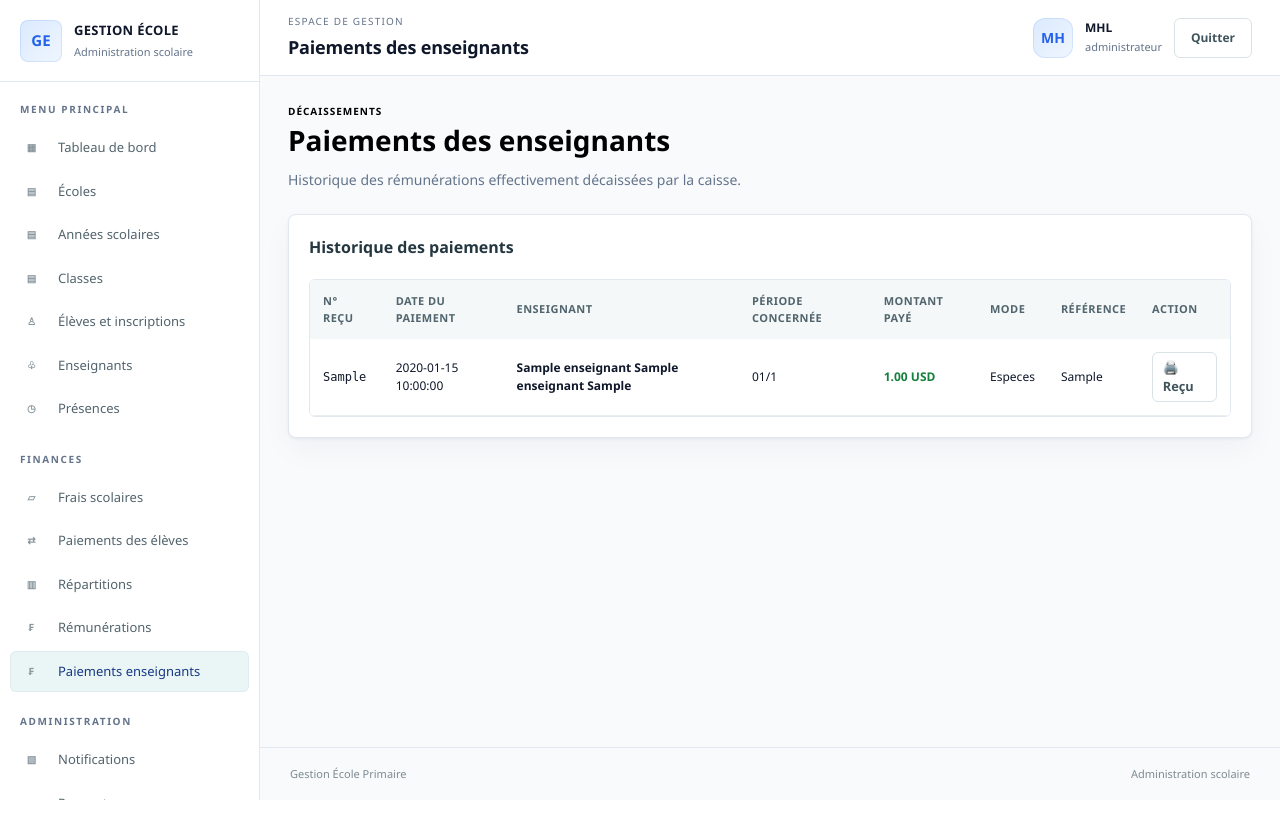
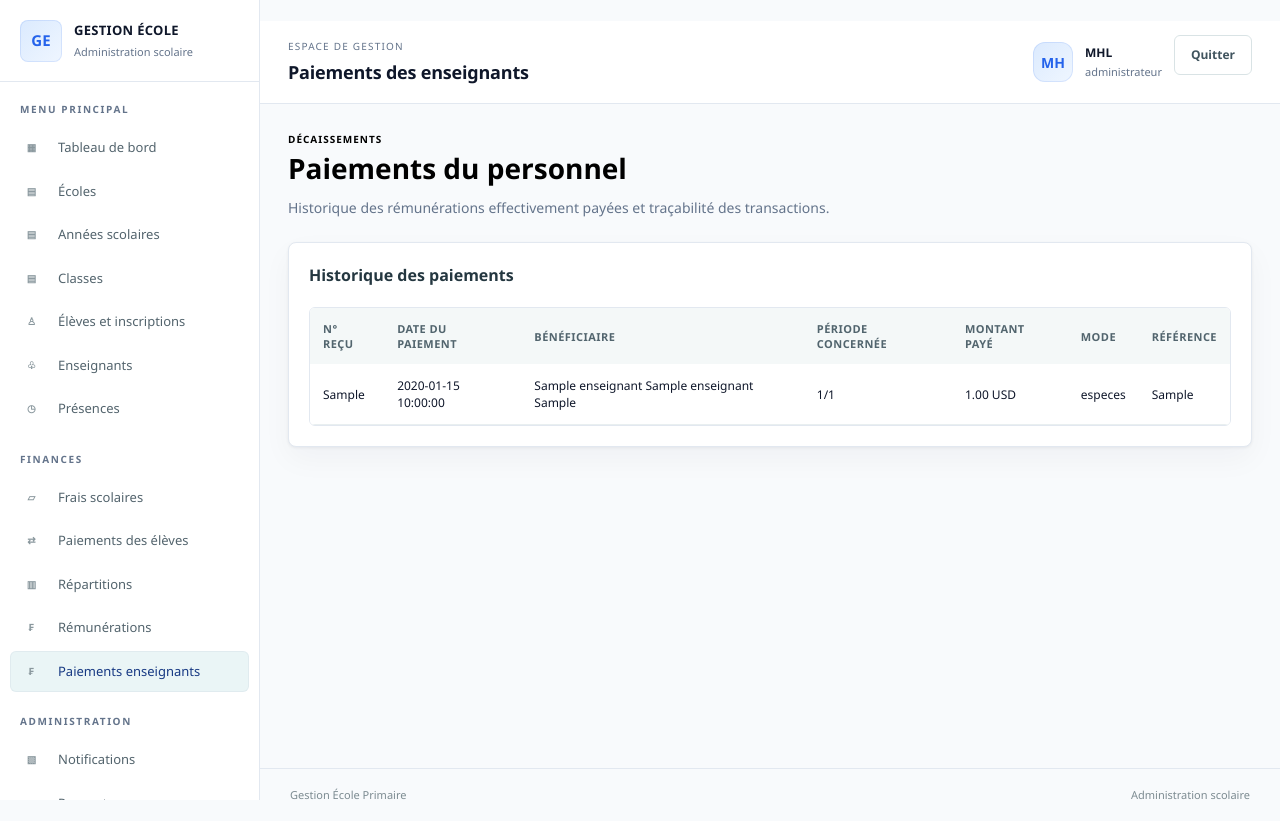
Before and after one commit to mhljacksonmuhindo-dotcom/gestionecole, a Flask app: page /module/paiements_enseignants in a window 1280 px wide. Before the commit the page ends 800 px from the top, so only its background shows below. Run offline with Flask 3, Linux system fonts and the light colour scheme; a user stored in the database is signed in; data comes from the database, SQL or seed files in the repository; tables that the repository leaves empty hold one stand-in row (values such as "Sample post").

Commit message:
mis a niveau

````diff
--- a/templates/finances/paiements_enseignants.html
+++ b/templates/finances/paiements_enseignants.html
@@ -1,70 +1,61 @@
+```html
 {% extends "base.html" %}
 
 {% block title %}Paiements enseignants | Gestion scolaire{% endblock %}
+
 {% block page_heading %}Paiements des enseignants{% endblock %}
 
 {% block content %}
+
 <section class="page-header">
   <div>
     <p class="eyebrow">DÉCAISSEMENTS</p>
-    <h1>Paiements des enseignants</h1>
-    <p class="muted">Historique des rémunérations effectivement décaissées par la caisse.</p>
+    <h1>Paiements du personnel</h1>
+    <p class="muted">
+      Historique des rémunérations effectivement payées et traçabilité des transactions.
+    </p>
   </div>
-  {% if current_user.role == 'caissier' %}
-  <div class="form-actions">
-    <a href="{{ url_for('espace_secretaire') }}" class="btn btn-secondary">
-      ← Retour à l'espace caisse
-    </a>
-  </div>
-  {% endif %}
 </section>
 
 <section class="panel">
   <div class="panel-heading">
     <h2>Historique des paiements</h2>
   </div>
+
   <div class="table-wrapper">
     <table>
       <thead>
         <tr>
           <th>N° reçu</th>
           <th>Date du paiement</th>
-          <th>Enseignant</th>
+          <th>Bénéficiaire</th>
           <th>Période concernée</th>
           <th>Montant payé</th>
           <th>Mode</th>
           <th>Référence</th>
-          <th>Action</th>
         </tr>
       </thead>
+
       <tbody>
         {% for paiement in paiements_enseignants %}
         <tr>
+          <td>{{ paiement.numero_recu or '—' }}</td>
+          <td>{{ paiement.date_paiement or '—' }}</td>
+          <td>{{ paiement.enseignant or '—' }}</td>
           <td>
-            <a href="{{ url_for('recu_paiement_enseignant', numero_recu=paiement.numero_recu) }}" target="_blank">
-              <code>{{ paiement.numero_recu or '—' }}</code>
-            </a>
+            {{ paiement.mois or '—' }}/{{ paiement.annee or '—' }}
           </td>
-          <td>{{ paiement.date_paiement or '—' }}</td>
-          <td><strong>{{ paiement.enseignant or '—' }}</strong></td>
-          <td>{{ '%02d'|format(paiement.mois) }}/{{ paiement.annee }}</td>
           <td>
-            <span style="font-weight: bold; color: #15803d;">
-              {{ paiement.montant }} {{ paiement.devise or '' }}
-            </span>
+            {{ paiement.montant or 0 }} {{ paiement.devise or '' }}
           </td>
-          <td>{{ paiement.mode_paiement | capitalize if paiement.mode_paiement else '—' }}</td>
+          <td>{{ paiement.mode_paiement or '—' }}</td>
           <td>{{ paiement.reference or '—' }}</td>
-          <td>
-            <a href="{{ url_for('recu_paiement_enseignant', numero_recu=paiement.numero_recu) }}" class="btn btn-sm btn-secondary" target="_blank">
-              🖨️ Reçu
-            </a>
-          </td>
         </tr>
+
         {% else %}
         <tr>
-          <td colspan="8" class="empty-state">
-            Aucun paiement enseignant à afficher.
+          <td colspan="7" class="empty-state">
+            Aucun paiement du personnel à afficher.
           </td>
         </tr>
         {% endfor %}
@@ -72,4 +63,5 @@
     </table>
   </div>
 </section>
+
 {% endblock %}
````
